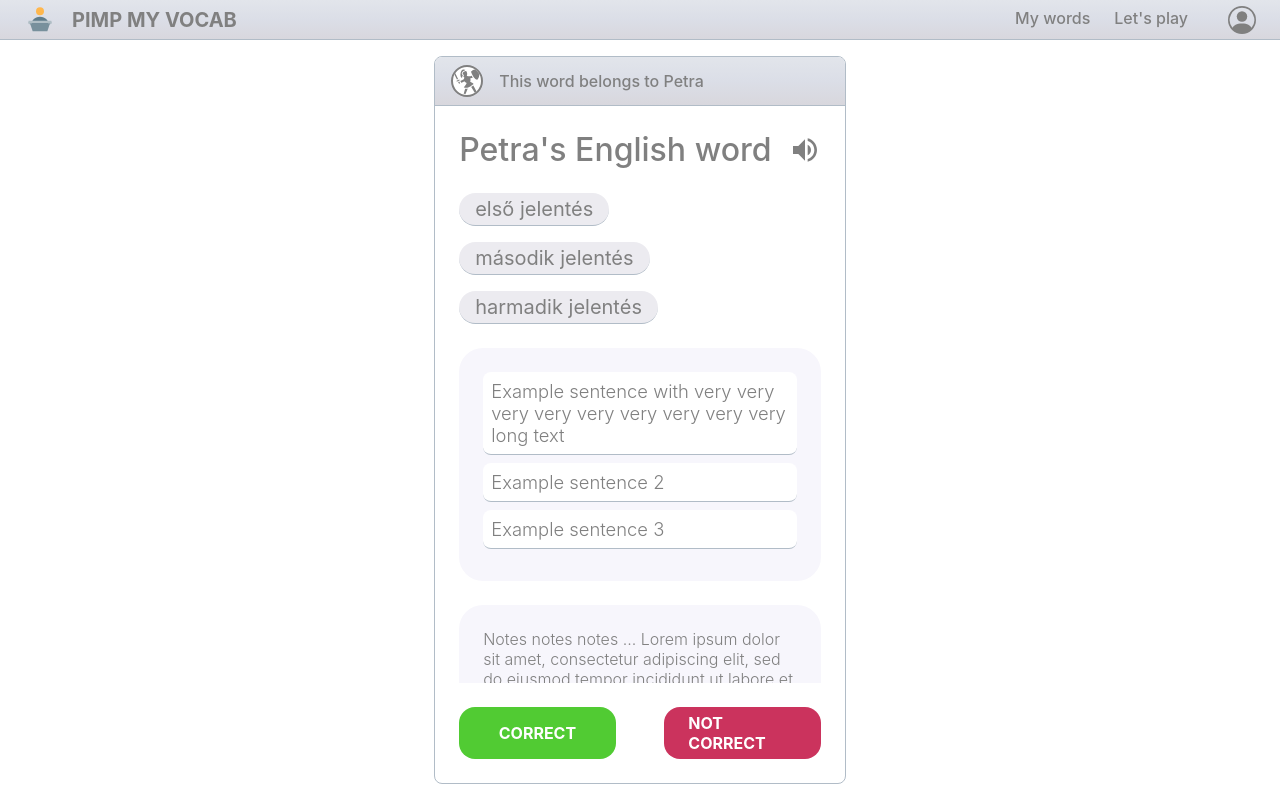
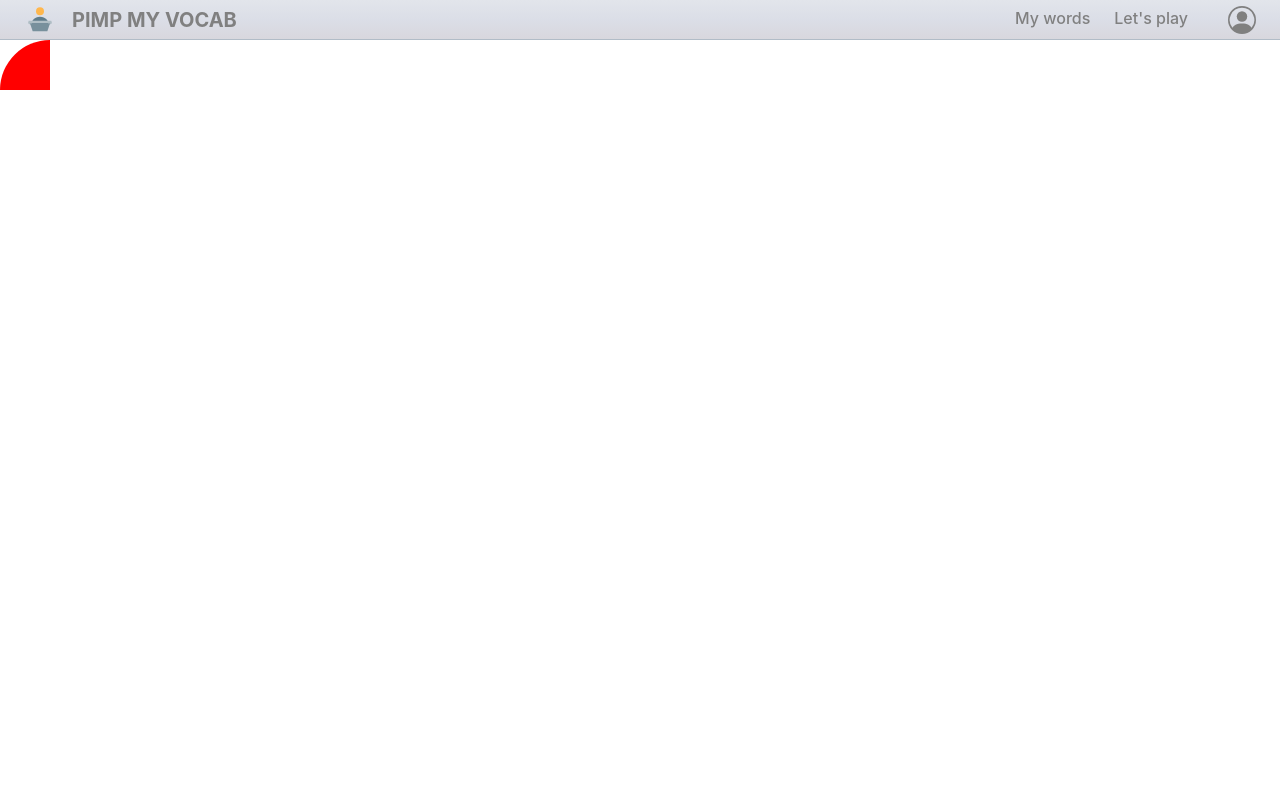
Before and after one commit to Crepkey/pmv_frond_end, a React (Create React App) app: page / in a window 1280 px wide. Built offline with nearby package versions, Linux system fonts and the light colour scheme.

Commit message:
First slice of circle is done

```diff
--- a/src/App.tsx
+++ b/src/App.tsx
@@ -1,17 +1,18 @@
-import React from 'react';
-import MenuBar from './components/MenuBar';
-import PlayingCard from './components/PlayingCard';
-import MyWords from './components/MyWords';
-import EditWord from './components/EditWord'
+import React from "react";
+import MenuBar from "./components/MenuBar";
+import PlayingCard from "./components/PlayingCard";
+import MyWords from "./components/MyWords";
+import EditWord from "./components/EditWord";
 
-import styled from 'styled-components';
+import styled from "styled-components";
+import SpinnerBar from "./components/SpinnerBar";
 
 const MainContainer = styled.div`
 	display: flex;
 	flex-direction: column;
 	height: 100vh;
 	width: 100vw;
-`
+`;
 
 const Body = styled.div`
 	display: flex;
@@ -19,21 +20,20 @@ const Body = styled.div`
 	justify-content: center;
 	min-width: 0;
 	min-height: 0;
-`
-
+`;
 
 function App() {
 	return (
 		<MainContainer>
 			<MenuBar />
+			<SpinnerBar />
 			{/* <MyWords /> */}
 
-
-      <Body>
+			{/* <Body>
         <PlayingCard />
-        {/* <EditWord />  */}
-      </Body>
-    </MainContainer >
+        <EditWord />
+      </Body> */}
+		</MainContainer>
 	);
 }
 
--- a/src/components/SpinnerBar.tsx
+++ b/src/components/SpinnerBar.tsx
@@ -0,0 +1,15 @@
+import React from "react";
+
+/* Styles */
+import styled from "styled-components";
+
+const RedArea = styled.div`
+	width: 50px;
+	height: 50px;
+	background: red;
+	border-radius: 100px 0 0;
+`;
+
+export default function SpinnerBar() {
+	return <RedArea />;
+}
```
Lines whose indentation alone changed are shown as unchanged.
